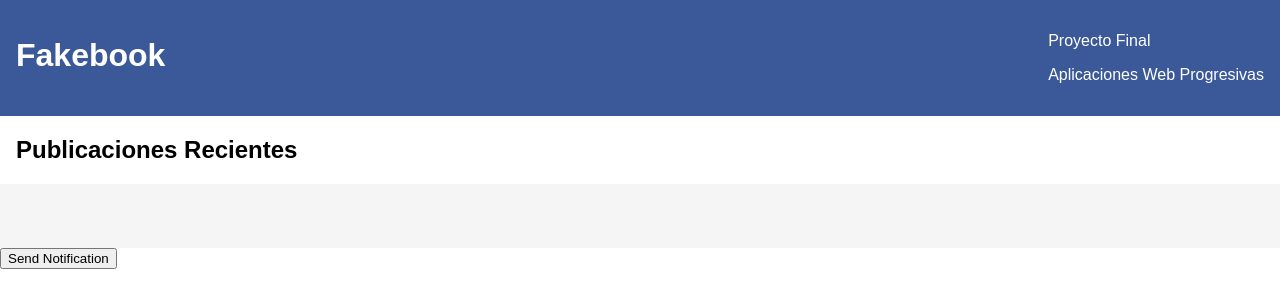
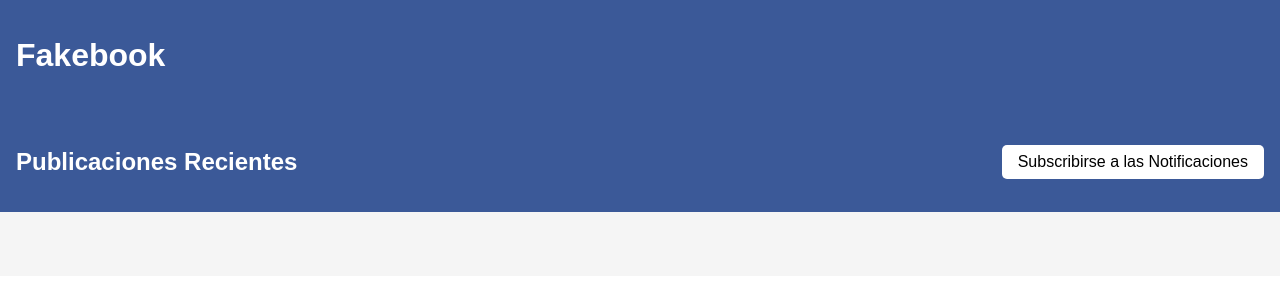
Before and after one commit to marcusdevsurfer/fakebook-pwa, a website: page public/index.html in a window 1280 px wide. Drawn offline with Linux system fonts and the light colour scheme; no server answers.

Commit message:
refact: ui changes

```diff
--- a/public/css/styles.css
+++ b/public/css/styles.css
@@ -20,10 +20,18 @@ body {
   display: flex;
   padding: 1rem;
   justify-content: space-between;
+  background-color: #3b5998;
+}
+
+.section-container {
+  display: flex;
+  padding: 1rem;
+  justify-content: space-between;
   position: sticky;
   top: 0;
   z-index: 1000;
   background-color: #3b5998;
+  align-items: center;
 }
 
 .main {
@@ -68,6 +76,15 @@ body {
   margin-left: 0.5rem;
 }
 
+.button{
+  background-color: #ffffff;
+  padding: 0.5rem 1rem;
+  border: none;
+  border-radius: 5px;
+  cursor: pointer;
+  font-size: medium;
+}
+
 #home-screen {
   display: none
 }
--- a/public/index.html
+++ b/public/index.html
@@ -10,35 +10,27 @@
 </head>
 
 <body>
+  <!-- Splash Screen -->
   <div id="splash-screen">
     <img width="100" height="100" src="images/splash.png" alt="Splash Screen">
   </div>
+  <!-- Home Screen -->
   <div id="home-screen">
-
+    <!-- Header -->
     <div class="header">
       <h1 class="text-white">Fakebook</h1>
-      <div>
-        <p class="text-white">Proyecto Final</p>
-        <p class="text-white">Aplicaciones Web Progresivas</p>
-      </div>
     </div>
-    <h2 style="text-align: start; margin-left: 1rem;">Publicaciones Recientes</h2>
+    <!-- Section -->
+    <div class="section-container">
+      <h2 class="text-white">Publicaciones Recientes</h2>
+      <button class="button" id="notify-btn">Subscribirse a las Notificaciones</button>
+    </div>
+    <!-- Main -->
     <div class="main">
-
       <div class="posts-container" id="posts-container">
       </div>
-
       <div id="section" class="section">
-
       </div>
-
-    </div>
-
-
-
-
-    <div>
-      <button id="notify-btn">Send Notification</button>
     </div>
   </div>
   <script src="js/main.js"></script>
```
